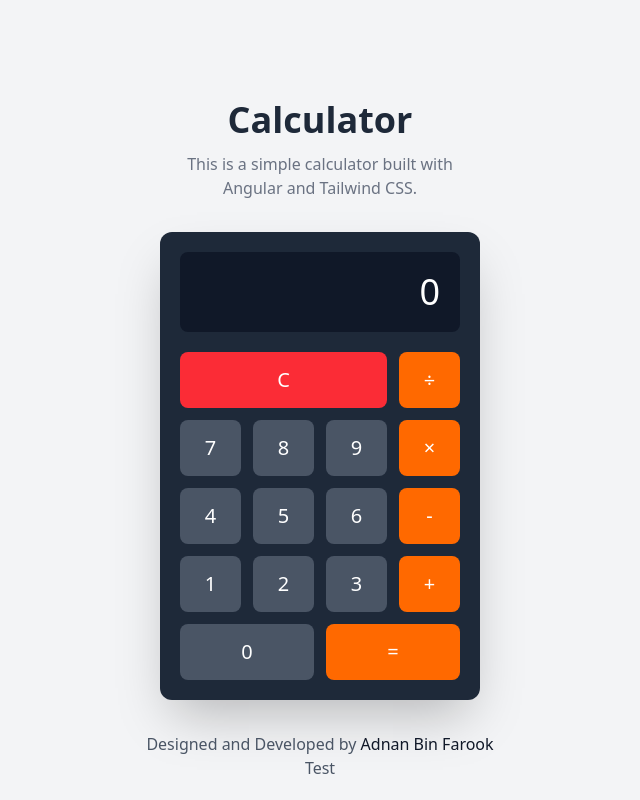
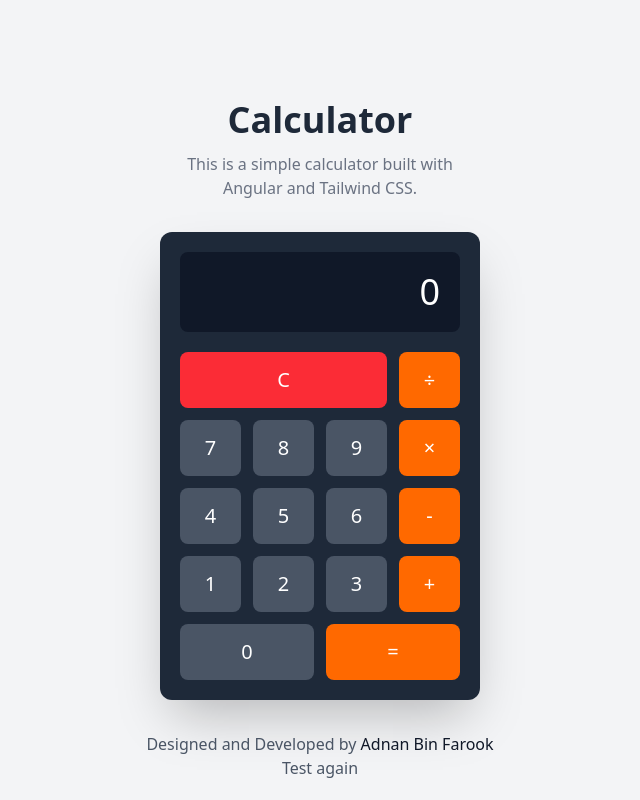
Before and after one commit to AdnanABF/Calculator-Angular, an Angular app: page / in a window 1280 px wide. Shown: the whole page, without its empty margins (320-960 px from the left). Built offline with nearby package versions, Linux system fonts and the light colour scheme.

Commit message:
For testing CI/CD

```diff
--- a/src/app/app.html
+++ b/src/app/app.html
@@ -125,6 +125,6 @@
         >Adnan Bin Farook</a
       >
     </h5>
-    <h5 class="text-gray-600">Test</h5>
+    <h5 class="text-gray-600">Test again</h5>
   </div>
 </div>
```
